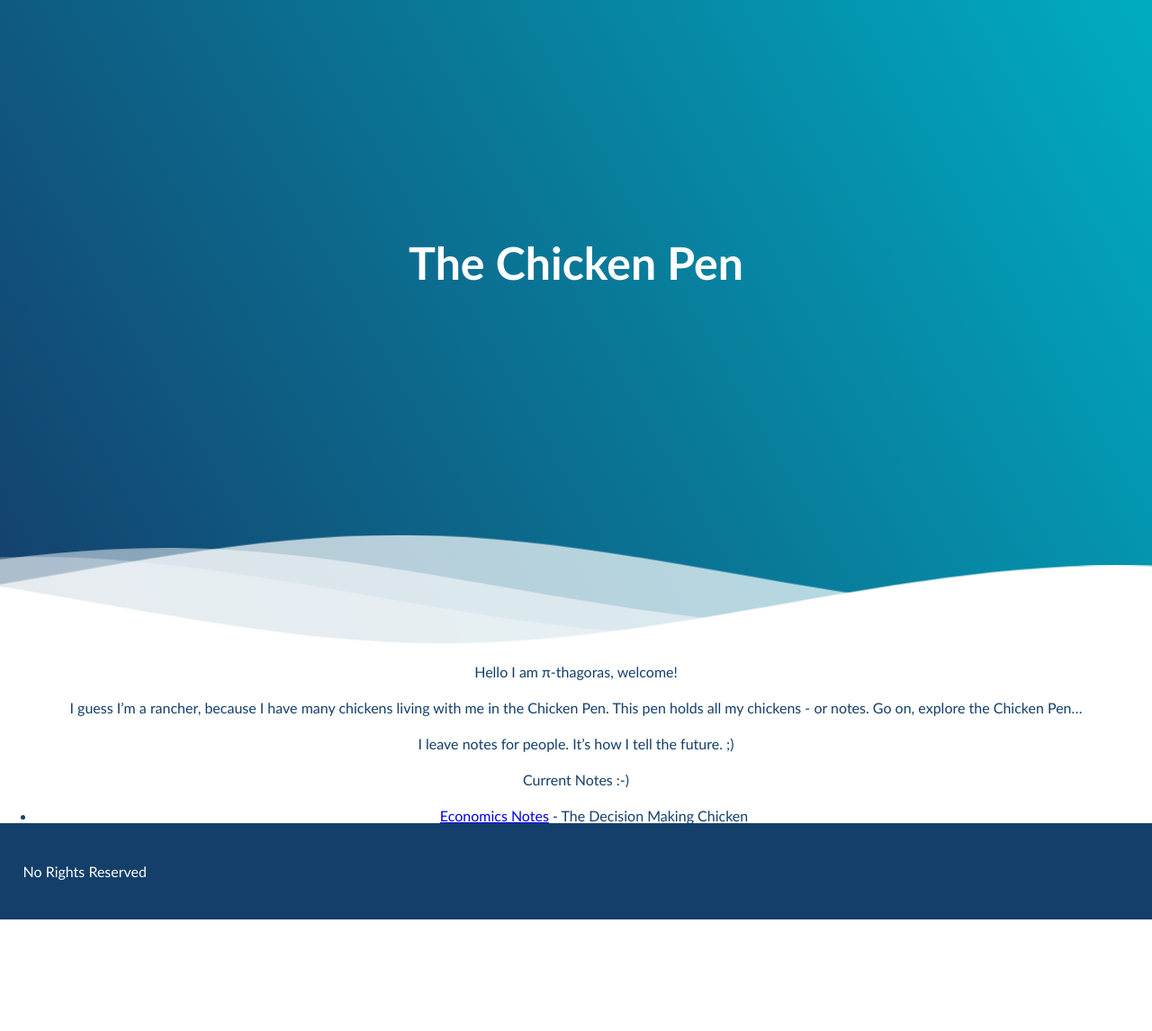
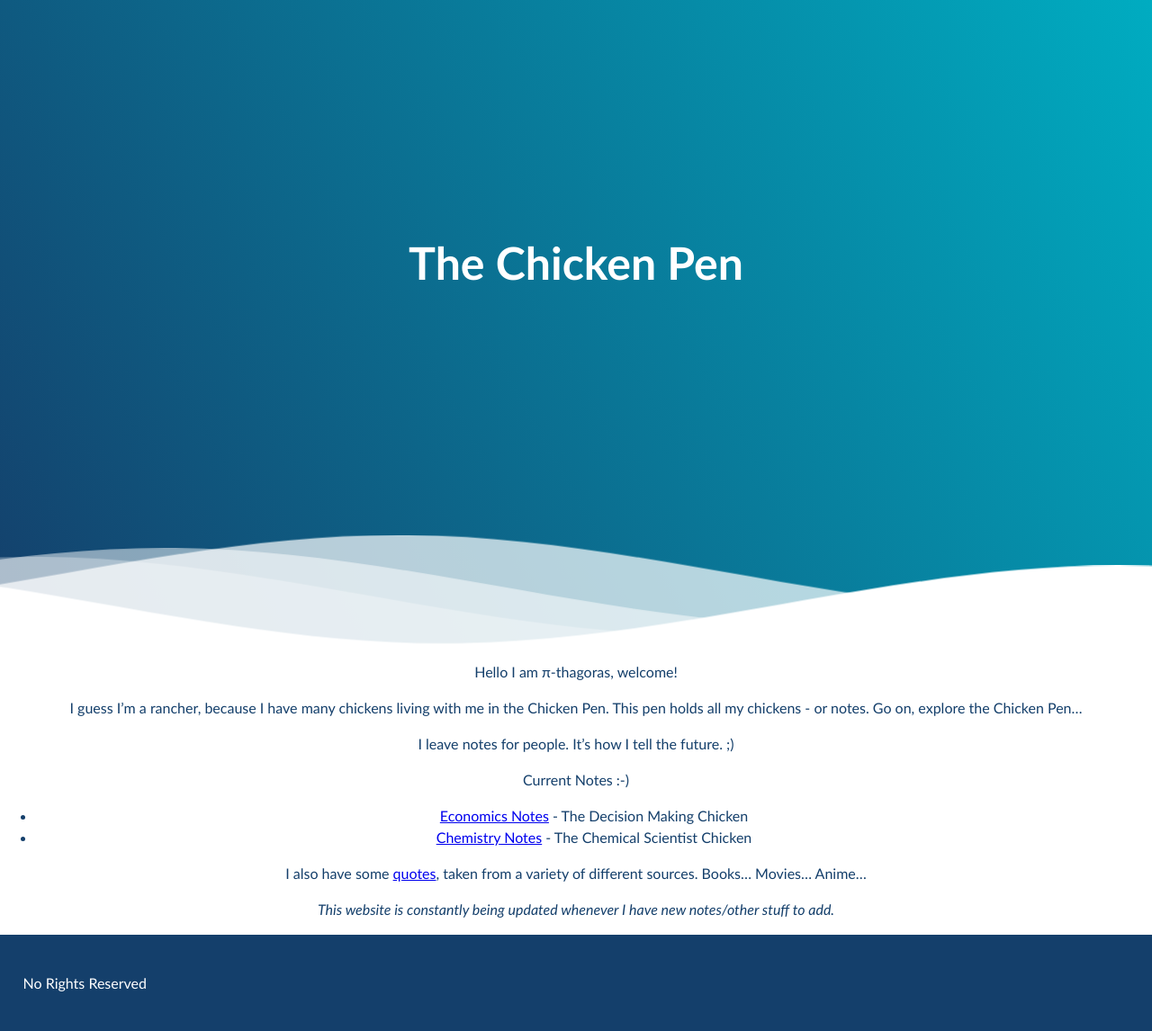
Before and after one commit to Pi-thagoras/the-chicken-pen, a Jekyll site: the page built from index.md, in a window 1280 px wide. Shown: the whole page at 90% size. Built offline with Jekyll 4.4.1, drawn with Linux system fonts in a browser that asks for light colours; before the commit the page ends 1023 px from its top, so only the background shows below that.

Commit message:
vault backup: 2023-04-11 10:49:09

```diff
--- a/assets/css/styles.css
+++ b/assets/css/styles.css
@@ -114,7 +114,6 @@ img {
 
 .page-content {
   position:relative;
-  height:20vh;
   text-align:center;
   background-color: white;
 }
```
